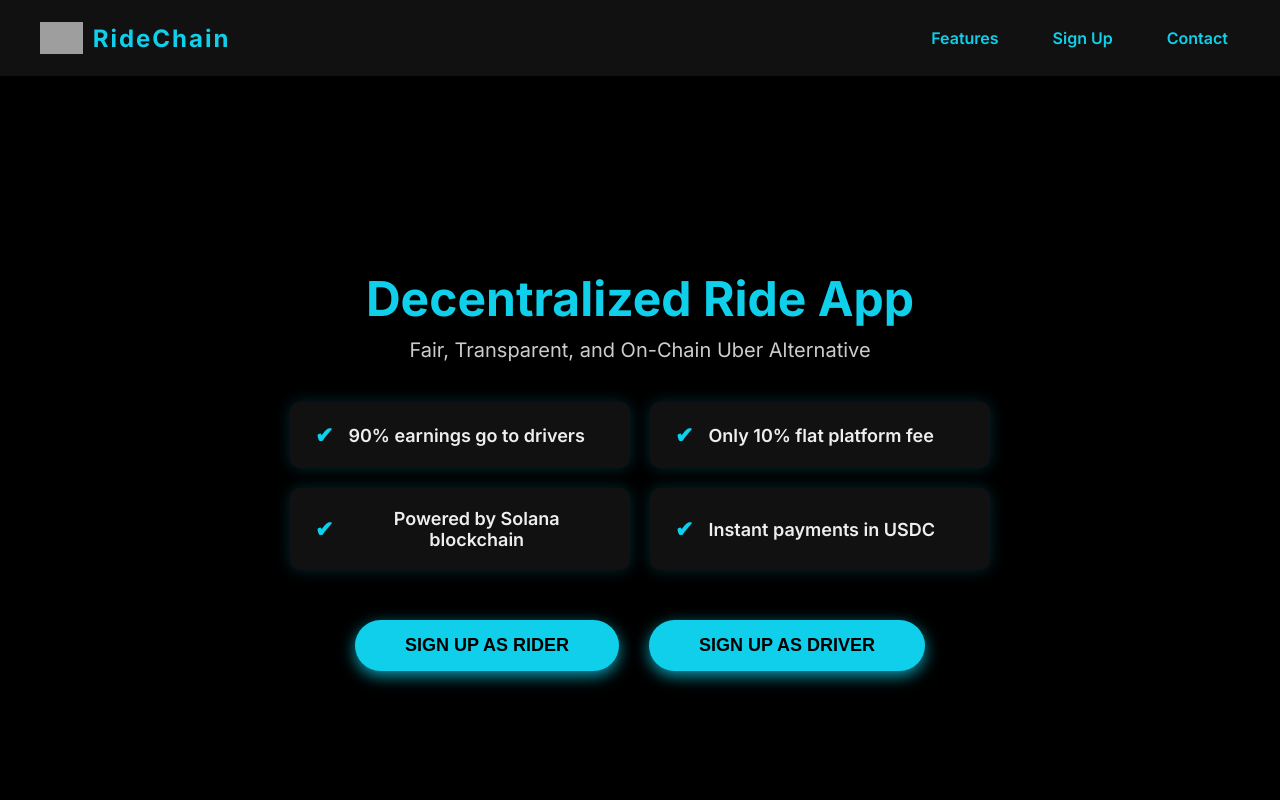
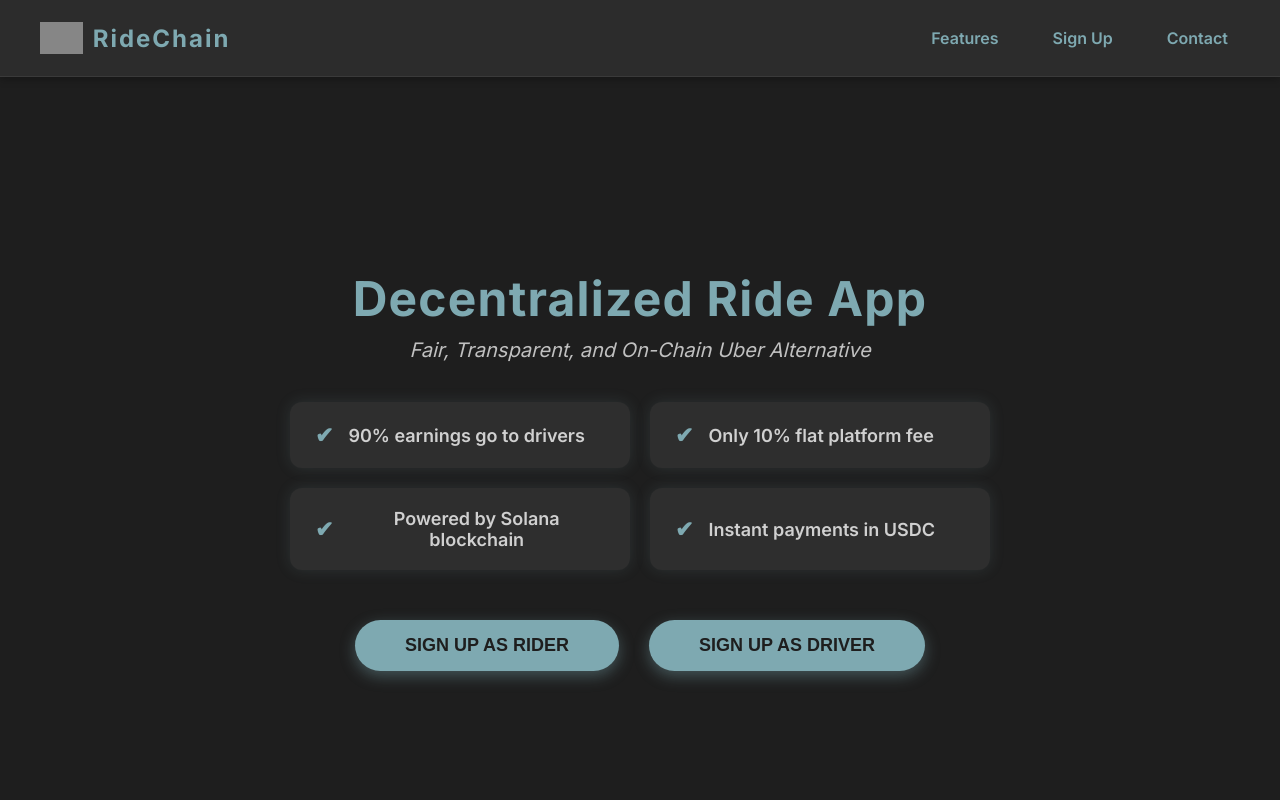
Before and after one commit to sahilkaila21/decentralized-ride, a plain HTML site: page index.html in a window 1280 px wide. Shown: the top 800 px of the page. Drawn offline with Linux system fonts and the light colour scheme; grey boxes are pictures that could not be loaded.

Commit message:
Update index.html

```diff
--- a/index.html
+++ b/index.html
@@ -14,40 +14,41 @@
     body, html {
       height: 100%;
       font-family: 'Inter', sans-serif;
-      background: #000;
-      color: #fff;
+      background: #1e1e1e; /* matte dark gray */
+      color: #e0e0e0;      /* soft off-white */
     }
     a {
-      color: #0fcfeb;
+      color: #7ea9b1;     /* subtle dusty teal */
       text-decoration: none;
     }
     a:hover {
       text-decoration: underline;
     }
-    /* Navbar */
     nav {
       display: flex;
       justify-content: space-between;
       align-items: center;
       padding: 20px 40px;
-      background: #111;
-      box-shadow: 0 2px 5px rgba(0,0,0,0.7);
+      background: #2c2c2c;  /* slightly lighter gray */
+      box-shadow: 0 2px 8px rgba(0,0,0,0.3);
       position: fixed;
       width: 100%;
       top: 0;
       z-index: 100;
+      border-bottom: 1px solid #3a3a3a;
     }
     .logo {
       display: flex;
       align-items: center;
       font-weight: 700;
       font-size: 24px;
-      color: #0fcfeb;
+      color: #7ea9b1;
       letter-spacing: 2px;
     }
     .logo img {
       height: 32px;
       margin-right: 10px;
+      filter: brightness(0.85);
     }
     .nav-links {
       display: flex;
@@ -57,13 +58,12 @@
     }
     .nav-links a {
       padding: 8px 12px;
-      border-radius: 4px;
+      border-radius: 6px;
       transition: background 0.3s ease;
     }
     .nav-links a:hover {
-      background: #0fcfeb22;
+      background: #405d63; /* subtle highlight */
     }
-    /* Main section */
     .hero {
       display: flex;
       flex-direction: column;
@@ -72,19 +72,22 @@
       height: 100vh;
       padding: 0 20px;
       text-align: center;
-      margin-top: 70px; /* navbar height */
+      margin-top: 70px;
     }
     .hero h1 {
       font-size: 48px;
       margin-bottom: 10px;
-      color: #0fcfeb;
+      color: #7ea9b1;
+      font-weight: 700;
+      letter-spacing: 1.2px;
     }
     .hero h2 {
       font-weight: 400;
       font-size: 20px;
       margin-bottom: 40px;
       max-width: 600px;
-      color: #ccc;
+      color: #c0c0c0;
+      font-style: italic;
     }
     .features {
       display: flex;
@@ -95,25 +98,28 @@
       margin-bottom: 50px;
     }
     .feature {
-      background: #111;
+      background: #2e2e2e;
       padding: 20px 25px;
-      border-radius: 10px;
+      border-radius: 12px;
       flex: 1 1 250px;
-      box-shadow: 0 0 15px #0fcfeb33;
+      box-shadow: 0 0 15px rgba(126, 169, 177, 0.15);
       display: flex;
       align-items: center;
       font-size: 18px;
       font-weight: 600;
-      color: #eee;
+      color: #d0d0d0;
+      transition: box-shadow 0.3s ease;
+    }
+    .feature:hover {
+      box-shadow: 0 0 25px rgba(126, 169, 177, 0.3);
     }
     .feature::before {
       content: '✔';
-      color: #0fcfeb;
+      color: #7ea9b1;
       font-weight: 700;
       margin-right: 15px;
       font-size: 22px;
     }
-    /* Buttons */
     .btn-container {
       display: flex;
       gap: 30px;
@@ -121,34 +127,32 @@
       flex-wrap: wrap;
     }
     .btn {
-      background: #0fcfeb;
+      background: #7ea9b1;
       border: none;
-      color: #000;
+      color: #1e1e1e;
       font-weight: 700;
       font-size: 18px;
       padding: 15px 50px;
       border-radius: 40px;
       cursor: pointer;
-      box-shadow: 0 5px 15px #0fcfebbb;
+      box-shadow: 0 5px 15px rgba(126, 169, 177, 0.4);
       transition: background 0.3s ease, box-shadow 0.3s ease;
       min-width: 180px;
       text-transform: uppercase;
       user-select: none;
     }
     .btn:hover {
-      background: #09adc9;
-      box-shadow: 0 7px 20px #09adc9cc;
+      background: #5f8991;
+      box-shadow: 0 7px 20px rgba(95, 137, 145, 0.7);
     }
-    /* Footer */
     footer {
       margin-top: 50px;
       text-align: center;
       font-size: 14px;
-      color: #666;
+      color: #888;
       padding: 15px 20px;
-      border-top: 1px solid #222;
+      border-top: 1px solid #3a3a3a;
     }
-    /* Responsive */
     @media (max-width: 600px) {
       .hero h1 {
         font-size: 36px;
```
